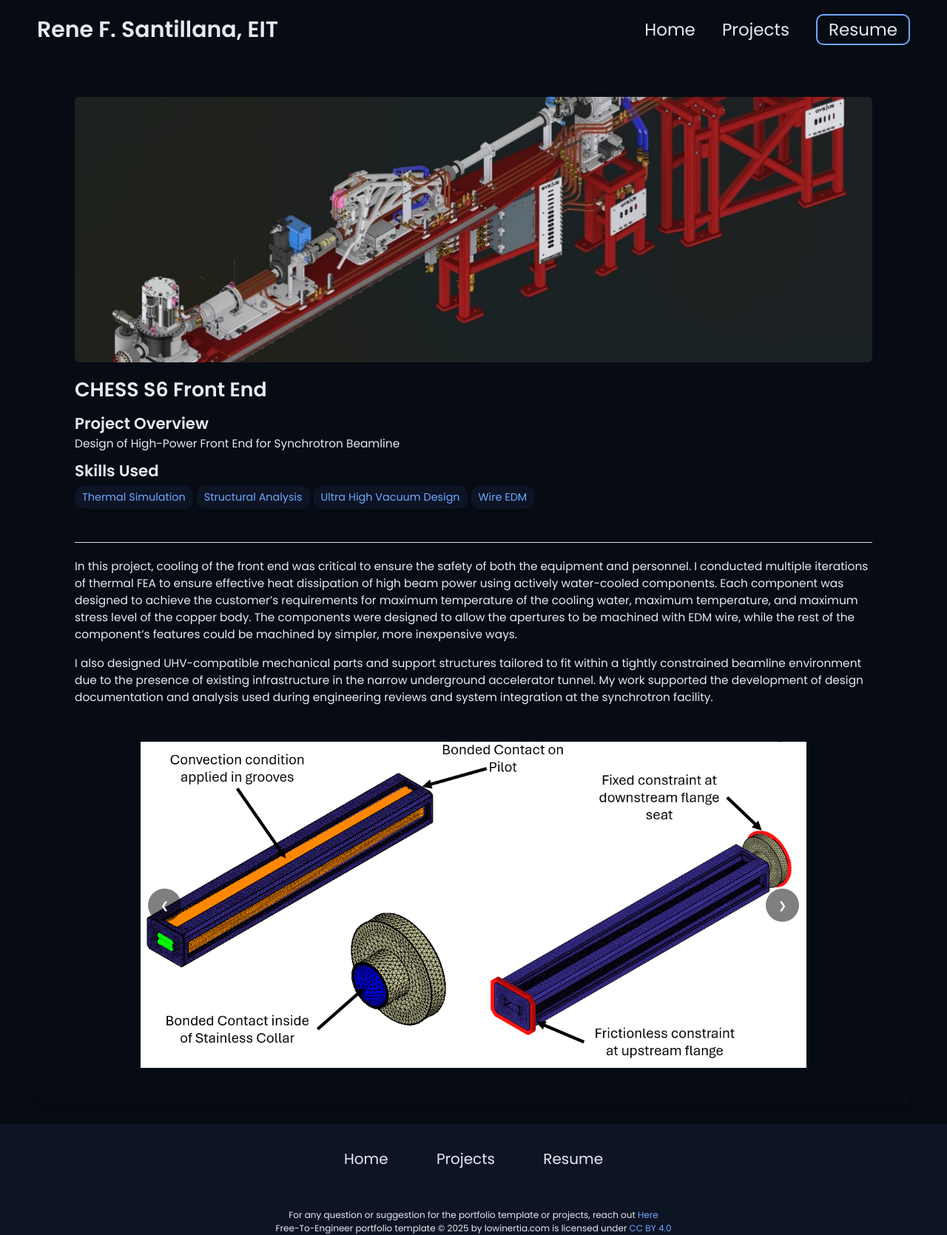
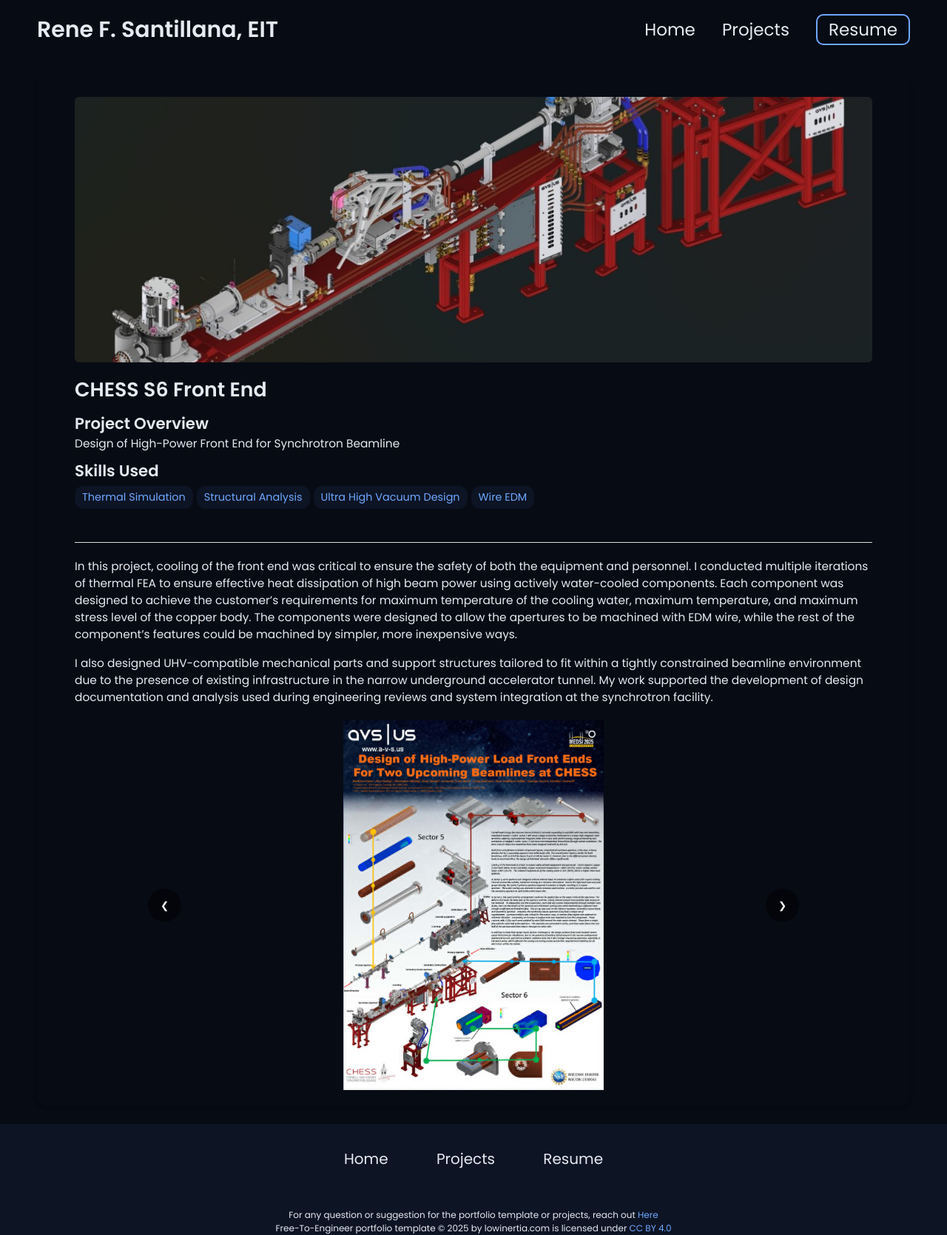
Before and after one commit to rfsantill/rfsantill.github.io, a Jekyll site: the page built from _projects/CHESS S6 Front End/index.md, in a window 1280 px wide. Shown: the whole page at 74% size. Built offline with Jekyll 4.4.1, drawn with Linux system fonts in a browser that asks for light colours.

Commit message:
Update CHESS index.md
Added Two images, may change depending on how the poster looks

```diff
--- a/_projects/CHESS S6 Front End/index.md
+++ b/_projects/CHESS S6 Front End/index.md
@@ -20,6 +20,8 @@
     <button class="carousel-btn prev">&#10094;</button>
 
     <div class="carousel-track">
+        <img src="/assets/images/CHESS/CHESSS56Poster.jpeg" class="carousel-image">
+        <img src="/assets/images/CHESS/CF6.jpeg" class="carousel-image">
         <img src="/assets/images/CHESS/AnalysisSetUp.png" class="carousel-image">
         <img src="/assets/images/CHESS/TempStressResults.png" class="carousel-image">
         <img src="/assets/images/CHESS/PA Cooling.png" class="carousel-image">
```
